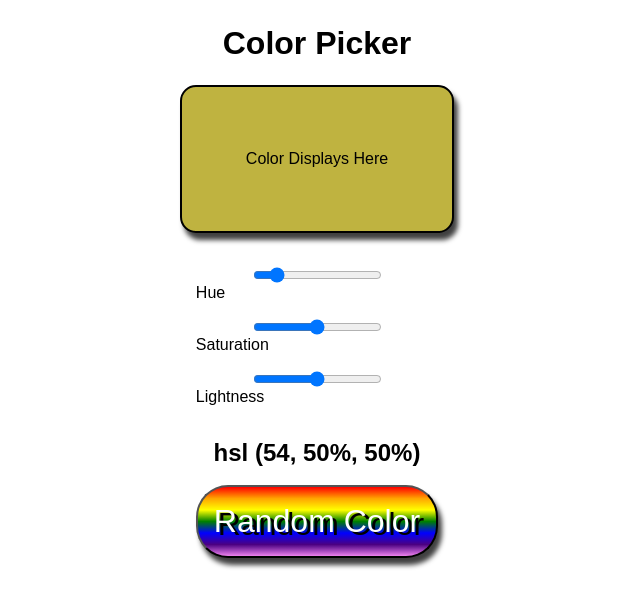
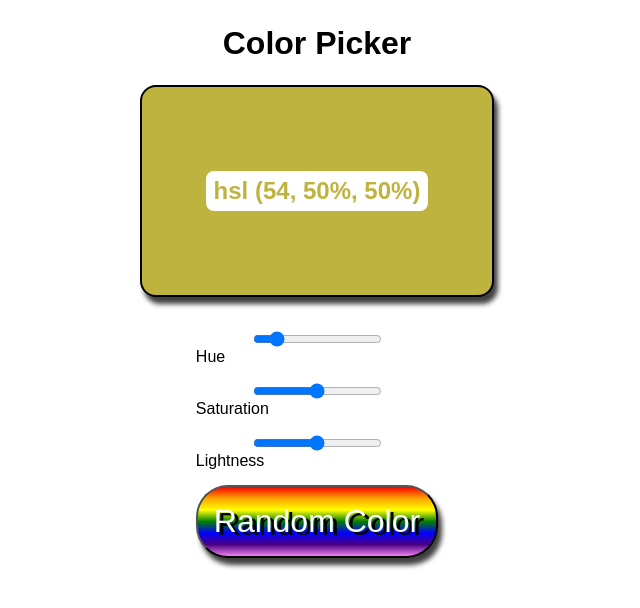
Before and after one commit to jessicaevans17/color-picker, a React (Create React App) app: page / in a window 1280 px wide. Shown: the top 608 px of the page, without its empty margins (323-963 px from the left). Built offline with nearby package versions, Linux system fonts and the light colour scheme.

Commit message:
put text inside of color box

```diff
--- a/src/components/ChangeColorsWithHooks.jsx
+++ b/src/components/ChangeColorsWithHooks.jsx
@@ -15,7 +15,10 @@ const ChangeColorsWithHooks = () => {
             backgroundColor: `hsl(${hue},${saturation} ,${lightness} )`
           }}
         >
-          Color Displays Here
+          <h2
+            className="hsl-color"
+            style={{ color: `hsl(${hue},${saturation} ,${lightness} )` }}
+          >{`hsl (${hue}, ${saturation}, ${lightness})`}</h2>
         </section>
       </section>
       <section className="sliders">
@@ -44,7 +47,7 @@ const ChangeColorsWithHooks = () => {
           }}
         />
         <section className="display-type">Lightness</section>
-        <h2>{`hsl (${hue}, ${saturation}, ${lightness})`}</h2>
+
         <button
           onClick={() => {
             setHue(Math.floor(Math.random() * 360))
--- a/src/index.css
+++ b/src/index.css
@@ -2,6 +2,7 @@
   font: 16px / 1 sans-serif;
   --rainbow: #ff0000, #ffa500, #ffff00, #008000, #0000ff, #4b0082, #ee82ee;
   --white: #ffffff;
+  --black: #000000;
 }
 
 html {
@@ -35,10 +36,16 @@ main {
 
 .color-display-box {
   margin-bottom: 2rem;
-  border: solid 2px hsl(0, 0%, 0%);
+  border: solid 2px var(--black);
   border-radius: 1rem;
   padding: 4rem;
-  box-shadow: 4px 7px 5px 0px rgba(0, 0, 0, 0.75);
+  box-shadow: 4px 7px 5px 0px hsla(0, 0%, 0%, 0.75);
+}
+
+.hsl-color {
+  background-color: var(--white);
+  border-radius: 0.5rem;
+  padding: 0.5rem;
 }
 
 .sliders {
```
